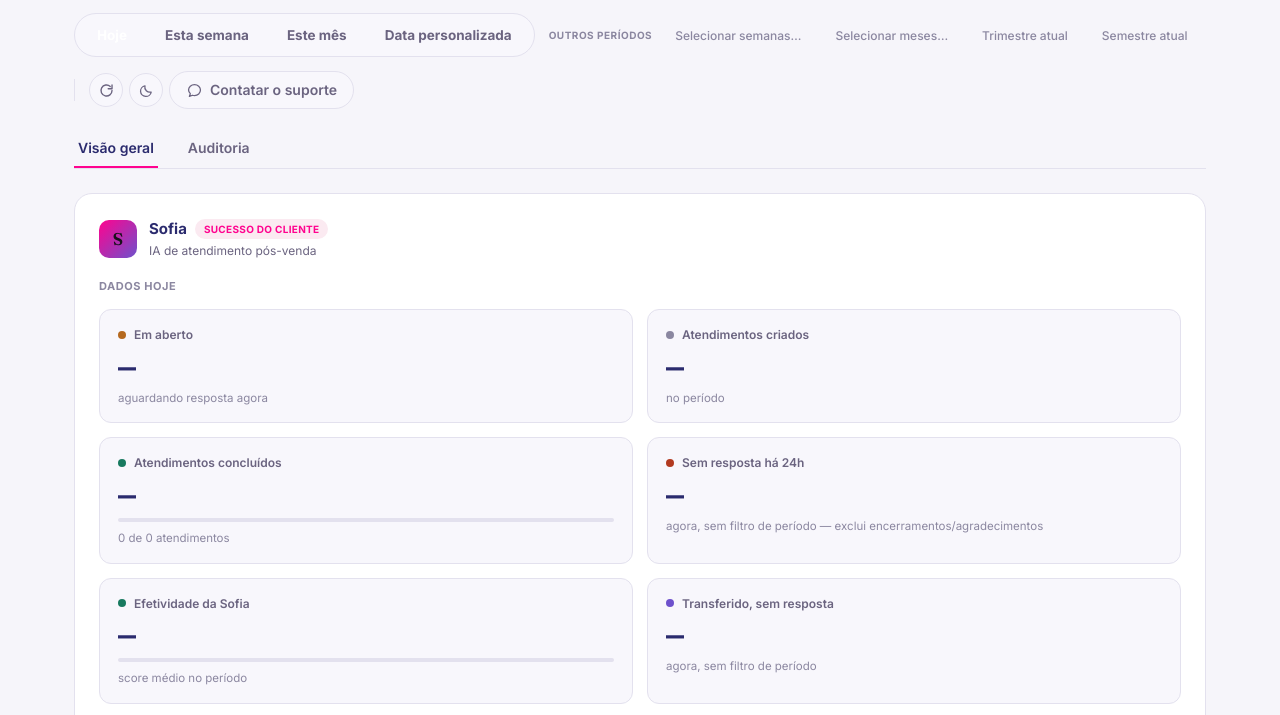
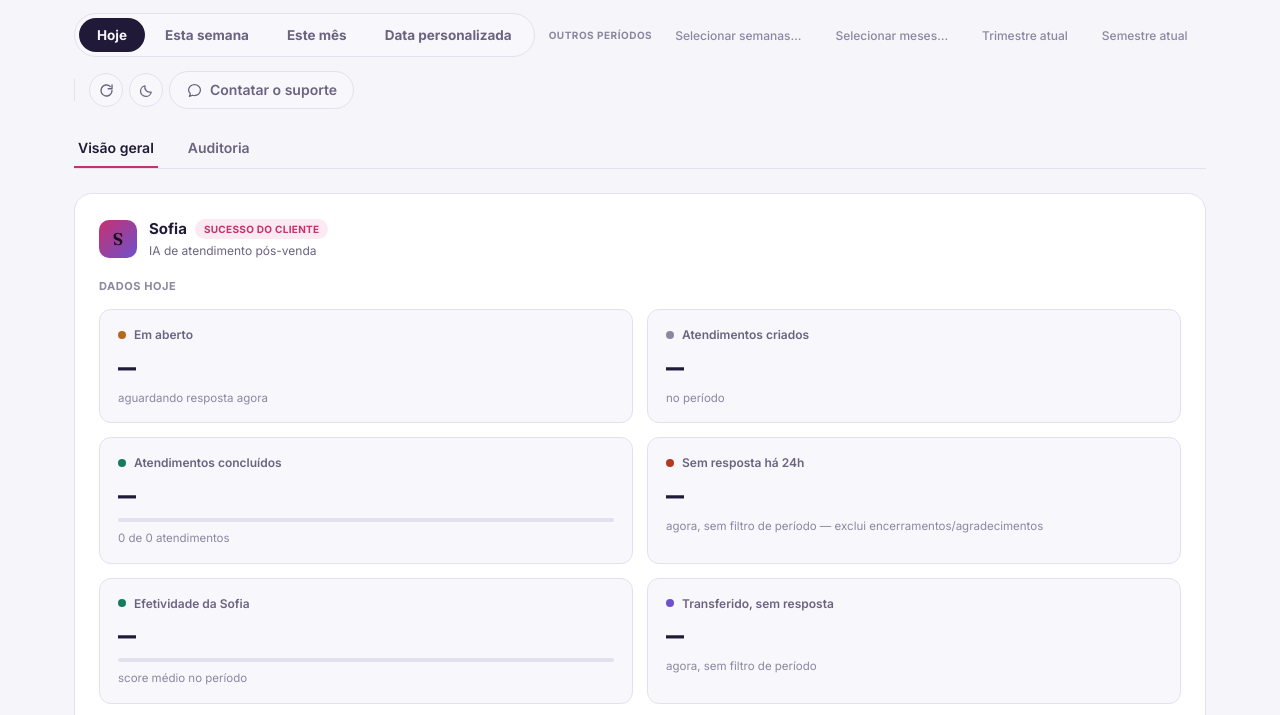
Before and after one commit to advescalavel/painel-sofia-engel-advogados, a plain HTML site: page index.html in a window 1280 px wide. Shown: the part 115-830 px from the top of the page. Drawn offline with Linux system fonts and the light colour scheme; no server answers.

Commit message:
Update styles.css

```diff
--- a/styles.css
+++ b/styles.css
@@ -1,6 +1,6 @@
 :root {
   /* Base escura */
-  --bg:            #2E294F;
+  --bg:            #0A0A12;
   --surface:       #14131F;
   --surface-raised:#1B1A29;
   --border:        #29273D;
@@ -10,8 +10,8 @@
 
   /* Marca (Advocacia Escalável) */
   --accent:        #F0508F;
-  --accent-dim:    #C4026E;
-  --accent-soft:   rgba(255, 3, 143, 0.14);
+  --accent-dim:    #B23568;
+  --accent-soft:   rgba(240, 80, 143, 0.14);
 
   /* Status semânticos */
   --warn:          #F0A94E;
@@ -32,23 +32,23 @@
   --radius-sm: 8px;
   --radius-full: 999px;
 
-  --pill-active-bg:   #2B2B6E;
+  --pill-active-bg:   #F3F1F8;
   --pill-active-text: #171622;
 }
 
 [data-theme="light"] {
-  --pill-active-bg:   ##2B2B6E;
-  --pill-active-text: #FFFFFF;
+  --pill-active-bg:   #201A38;
+  --pill-active-text: #F6F5FA;
 
   --bg:            #F6F5FA;
   --surface:       #FFFFFF;
   --surface-raised:#F8F7FC;
   --border:        #E3E1EE;
-  --text:          #2B2B6E;
+  --text:          #201A38;
   --text-soft:     #6B6480;
   --text-faint:    #8B87A0;
 
-  --accent:        #FF038F;
+  --accent:        #C6316F;
   --accent-dim:    #A3285C;
   --accent-soft:   #FBEAF1;
 
```
